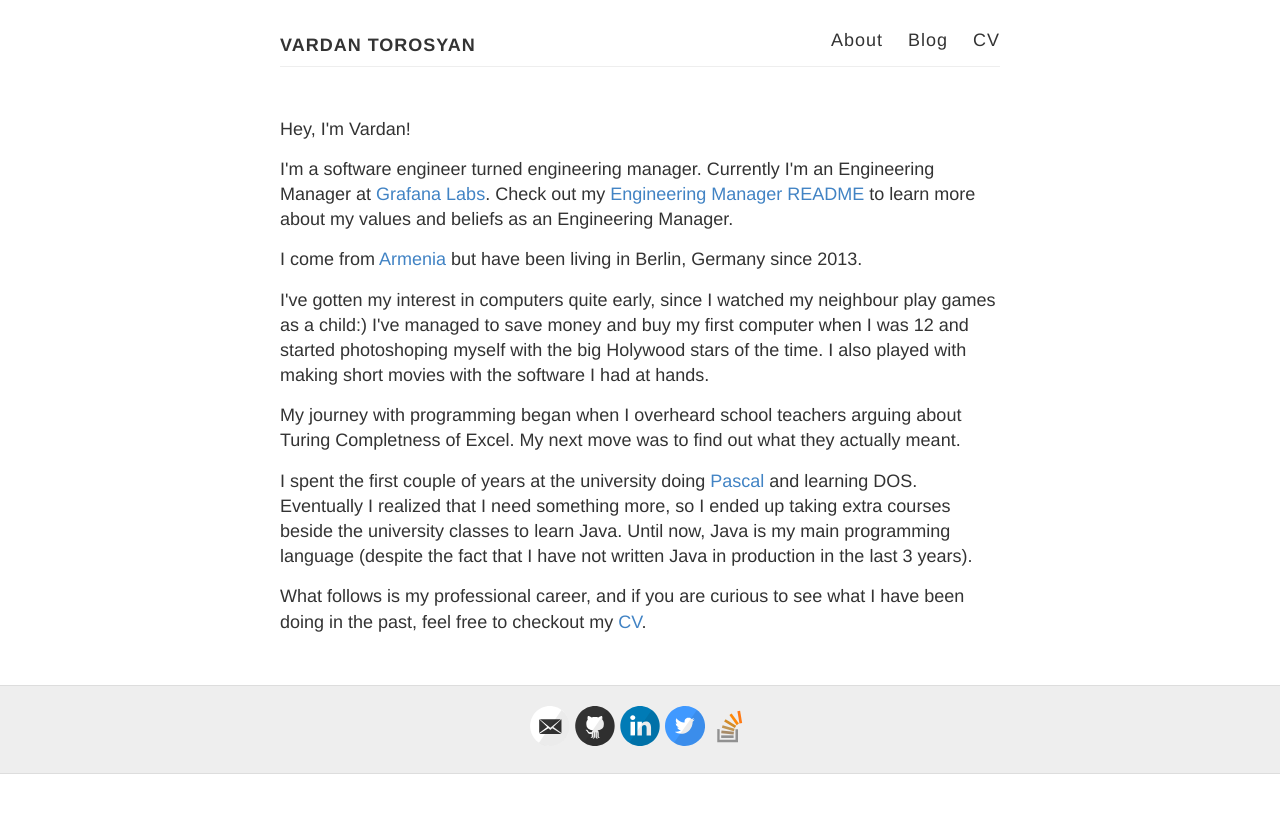
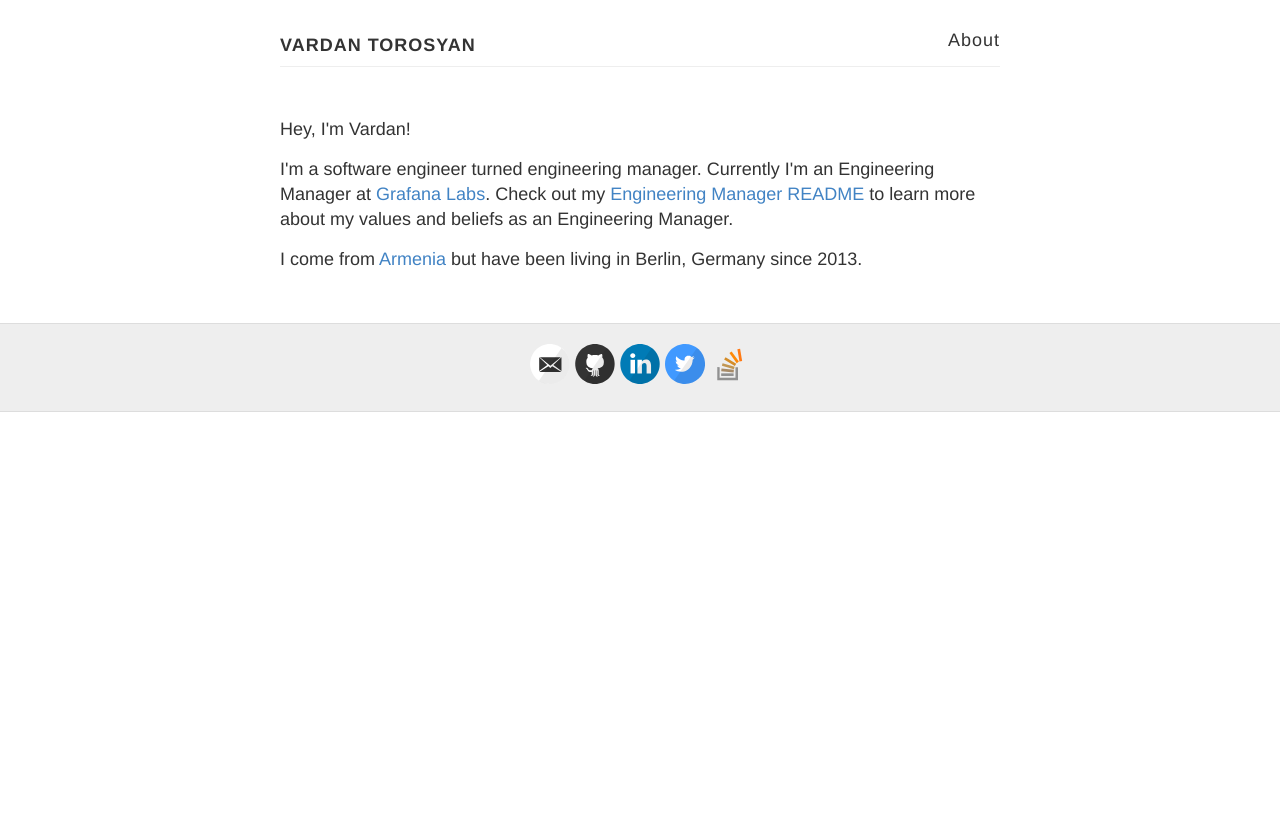
Before and after one commit to vtorosyan/vtorosyan.github.io, a Jekyll site: the page built from about.html, in a window 1280 px wide. Shown: the top 813 px of the page. Built offline with Jekyll 4.4.1, drawn with Linux system fonts in a browser that asks for light colours.

Commit message:
Few tweaks

```diff
--- a/_layouts/default.html
+++ b/_layouts/default.html
@@ -28,8 +28,8 @@
 
           <nav>
             <a href="{{ site.baseurl }}/about">About</a>
-            <a href="{{ site.baseurl }}/">Blog</a>
-            <a href="{{ site.baseurl }}/vardan_torosyan_cv.pdf">CV</a>
+            <!-- <a href="{{ site.baseurl }}/">Blog</a> -->
+            <!-- <a href="{{ site.baseurl }}/vardan_torosyan_cv.pdf">CV</a> -->
           </nav>
         </header>
       </div>
--- a/about.html
+++ b/about.html
@@ -8,12 +8,3 @@
 <p>I'm a software engineer turned engineering manager. Currently I'm an Engineering Manager at <a href="https://grafana.com" target="_blank">Grafana Labs</a>. Check out my <a href="/engineering-manager-readme/">Engineering Manager README</a> to learn more about my values and beliefs as an Engineering Manager.</p>
 
 <p>I come from <a href="https://en.wikipedia.org/wiki/Armenia" target="_blank">Armenia</a> but have been living in Berlin, Germany since 2013.
-
-<p>I've gotten my interest in computers quite early, since I watched my neighbour play games as a child:)  I've managed to save money and buy my first computer when I was 12 and started photoshoping myself with the big Holywood stars of the time.
-I also played with making short movies with the software I had at hands.</p>
-
-<p>My journey with programming began when I overheard school teachers arguing about Turing Completness of Excel. My next move was to find out what they actually meant.</p>
-
-<p>I spent the first couple of years at the university doing <a href="https://en.wikipedia.org/wiki/Pascal_%28programming_language%29" target="_blank">Pascal</a> and learning DOS. Eventually I realized that I need something more, so I ended up taking extra courses beside the university classes to learn Java. Until now, Java is my main programming language (despite the fact that I have not written Java in production in the last 3 years).</p>
-
-<p>What follows is my professional career, and if you are curious to see what I have been doing in the past, feel free to checkout my <a href="/vardan_torosyan_cv.pdf">CV</a>.</p>
```
